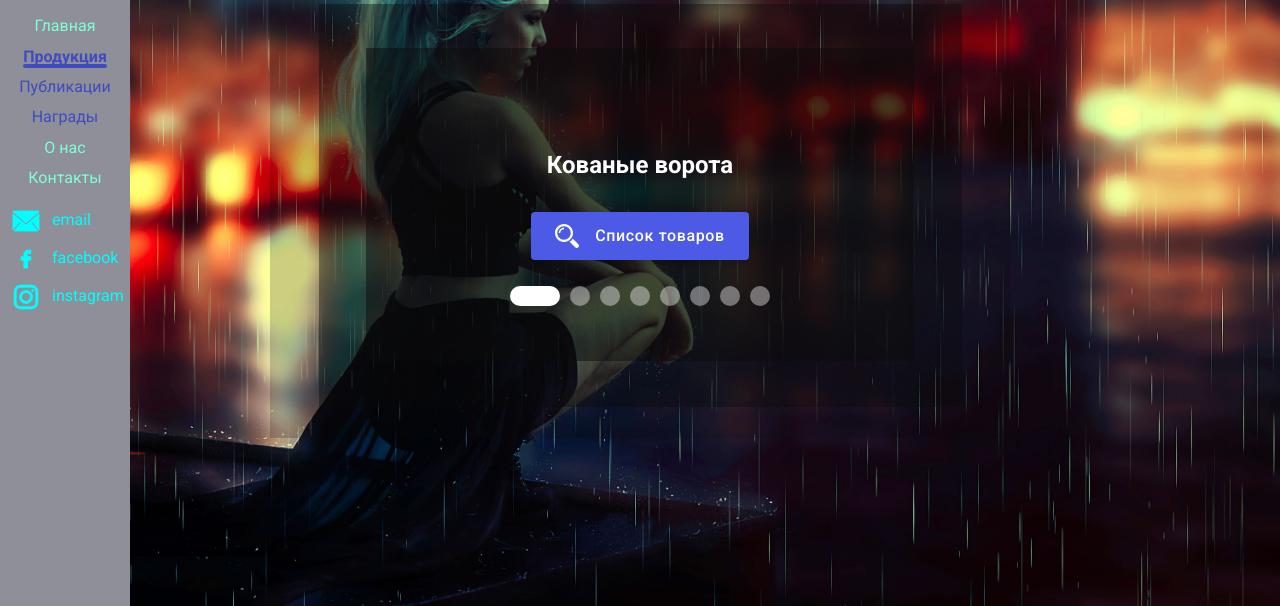
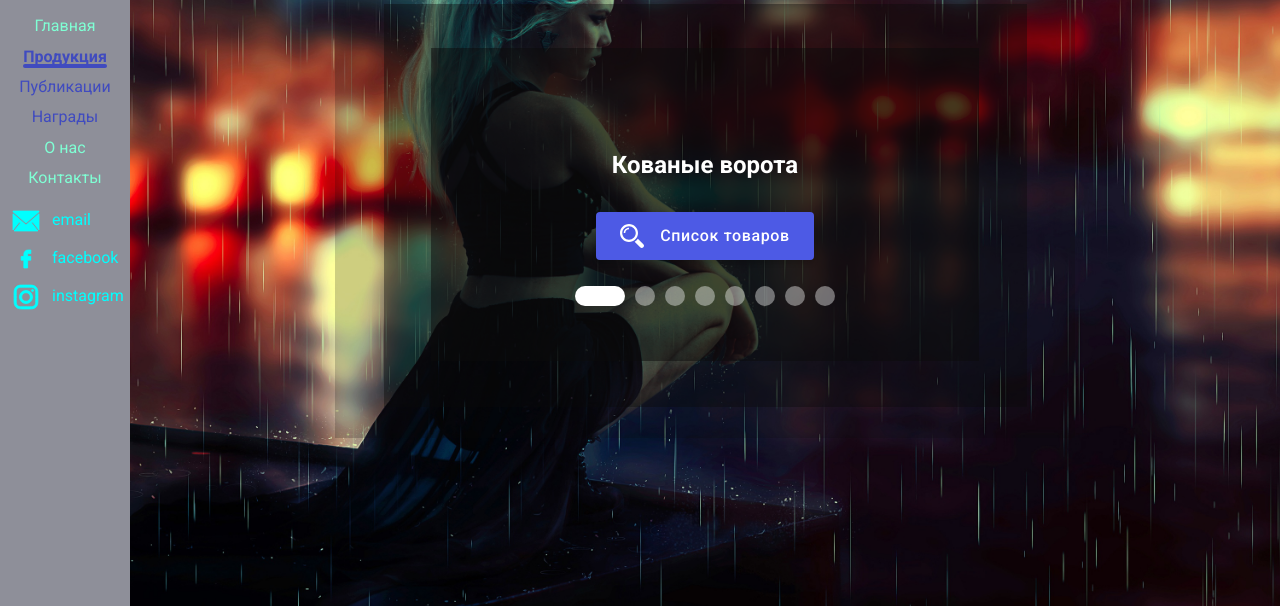
Before and after one commit to Kir2023/forgemika, a plain HTML site: page production.html in a window 1280 px wide. Shown: the part 194-800 px from the top of the page. Drawn offline with nearby package versions, Linux system fonts and the light colour scheme.

Commit message:
Update styles.css

```diff
--- a/css/styles.css
+++ b/css/styles.css
@@ -688,7 +688,11 @@ body {
 }
 
 @media screen and (min-width: 768px) {
+  .container {
+    padding-left: 65px;
+  }
   .controls {
+    padding-left: 130px;
     left: 50%;
     top: 60%;
   }
```
